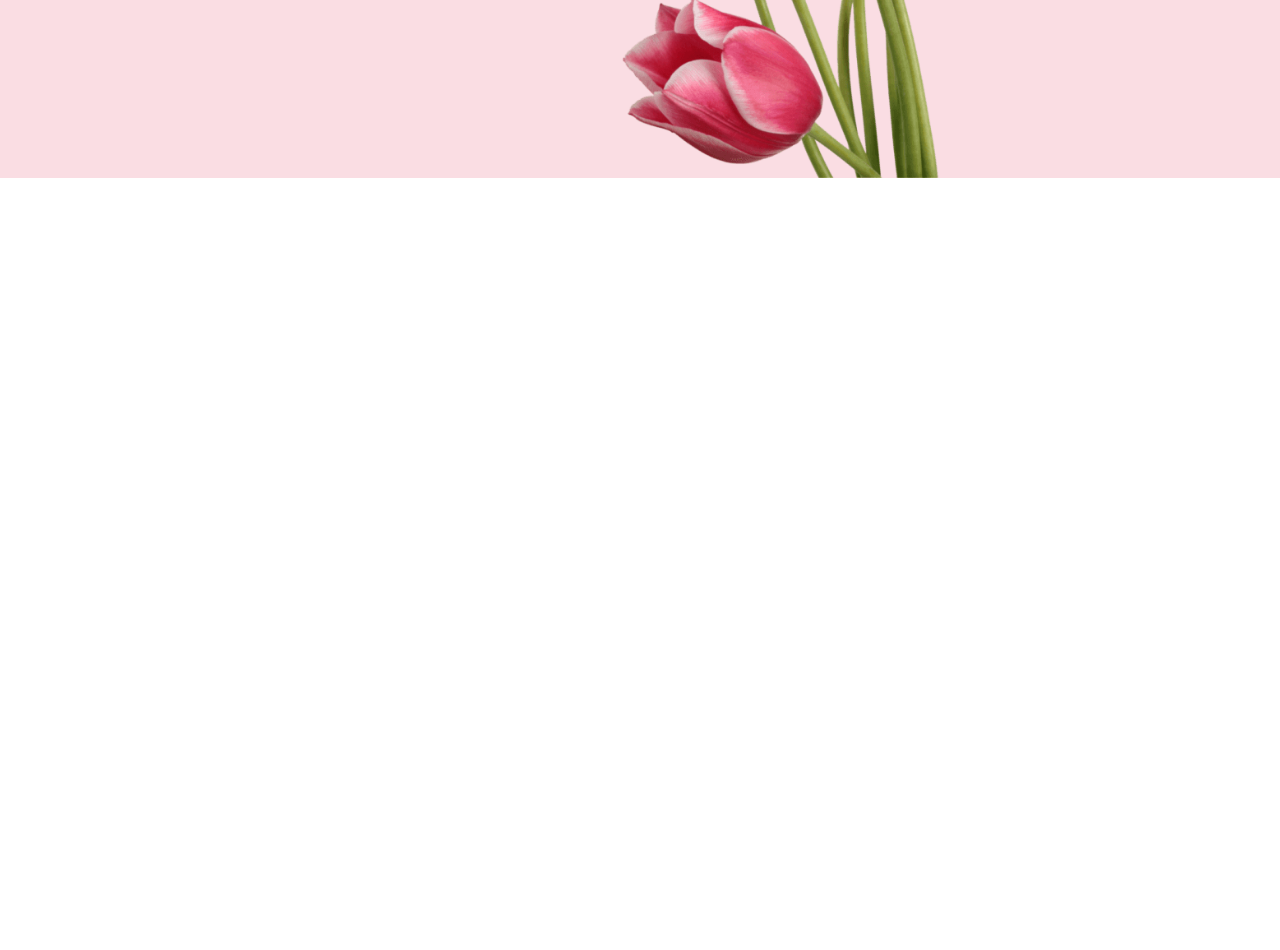
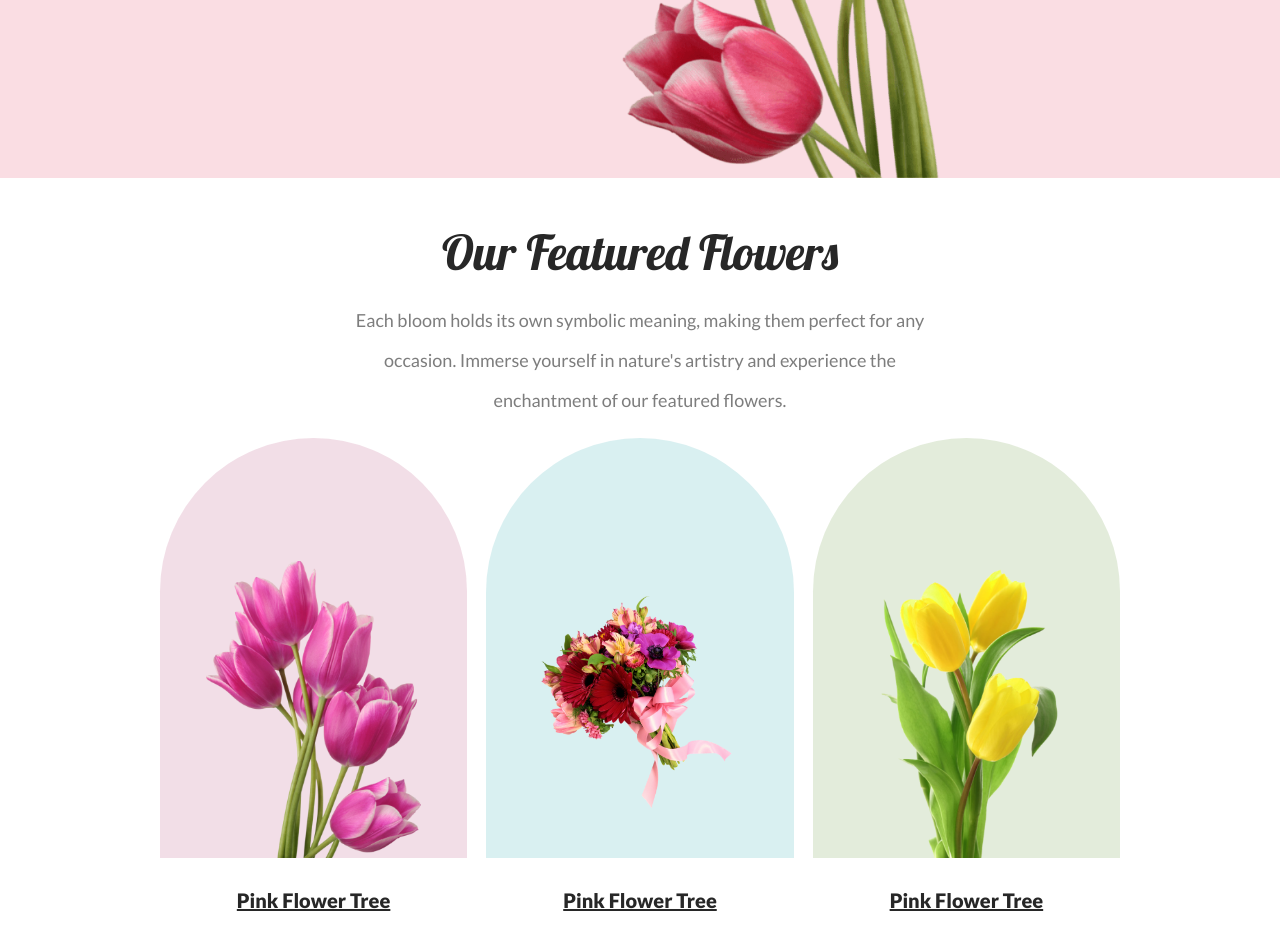
Before and after one commit to ukayching-marma/flower-shop-assignment, a plain HTML site: page index.html in a window 1280 px wide. Shown: the part 564-1514 px from the top of the page. Before the commit the page ends 800 px from the top, so only its background shows below. Drawn offline with Linux system fonts and the light colour scheme.

Commit message:
Build Featured Flowers Section

```diff
--- a/index.html
+++ b/index.html
@@ -68,6 +68,46 @@
                     </div>
                 </div>
         </section>
+
+        <!-- Featured Flowers Section -->
+        <section class="featured-section">
+            <div class="container featured-section-container">
+                <!-- Featured Flowers Section Content Information -->
+                <div class="row">
+                    <div class="col-1 fs-ct-info">
+                        <h1 class="fs-ct-info-title">Our Featured Flowers</h1>
+                        <p class="fs-ct-info-description">Each bloom holds its own symbolic meaning, making them perfect for any occasion. Immerse yourself in nature's artistry and experience the enchantment of our featured flowers.</p>
+                    </div>
+                </div>
+                <!-- Featured Flowers Section Media Information -->
+                <div class="row">
+                    <div class="col-3">
+                        <div class="fs-ct-media-1">
+                            <img src="./media/pngwing 6.png" alt="" class="fs-ct-media-1-img">
+                        </div>
+                        <div class="fs-ct-media-lnk">
+                            <a href="#">Pink Flower Tree</a>
+                        </div>
+                    </div>
+                    <div class="col-3">
+                        <div class="fs-ct-media-2">
+                            <img src="./media/pngwing 5.png" alt="" class="fs-ct-media-2-img">
+                        </div>
+                        <div class="fs-ct-media-lnk">
+                            <a href="#">Pink Flower Tree</a>
+                        </div>
+                    </div>
+                    <div class="col-3">
+                        <div class="fs-ct-media-3">
+                            <img src="./media/pngwing 7.png" alt="" class="fs-ct-media-3-img">
+                        </div>
+                        <div class="fs-ct-media-lnk">
+                            <a href="#">Pink Flower Tree</a>
+                        </div>
+                    </div>
+                </div>
+            </div>
+        </section>
     </main>
 </body>
 </html>
--- a/style.css
+++ b/style.css
@@ -9,10 +9,10 @@
     width: 75vw;
     margin: 0 auto;
 }
-.row{
+.row {
     display: flex;
     align-items: center;
-    justify-content: space-evenly;
+    justify-content: space-between;
 }
 .col-2 {
     width: 50%;
@@ -82,3 +82,75 @@ img.intro-media-img {
     display: flex;
     justify-content: flex-end;
 }
+
+/* Featured Flowers Section style */
+.featured-section{
+    width: 100vw;
+    height: 98vh;
+    display: flex;
+    justify-content: center;
+    align-items: center;
+}
+.col-1{
+    width: 100%;
+}
+.fs-ct-info-title{
+    text-align: center;
+    color: #272727;
+    font-size: 48px;
+    font-weight: 400;
+    font-family: 'Lobster', cursive;
+}
+.fs-ct-info-description{
+    text-align: center;
+    color: rgba(39, 39, 39, 0.60);
+    font-size: 18px;
+    line-height: 40px;
+    padding: 18px 0;
+    font-weight: 400;
+    font-family: 'Lato', sans-serif;
+    width: 60%;
+    margin: 0 auto;
+}
+/* Featured Flowers Section Media Information Style */
+.col-3{
+    width: 32%;
+}
+.fs-ct-media-1, .fs-ct-media-2, .fs-ct-media-3{
+    width: 100%;
+    height: 420px;
+    border-radius: 300px 300px 0px 0px;
+}
+.fs-ct-media-1{
+    background: rgba(167, 33, 98, 0.15);
+}
+.fs-ct-media-2{
+    background: rgba(5, 151, 160, 0.15);
+}
+.fs-ct-media-3{
+    background: rgba(71, 125, 17, 0.15);
+}
+.fs-ct-media-1-img, .fs-ct-media-2-img, .fs-ct-media-3-img{
+    width:70%;
+}
+.fs-ct-media-1, .fs-ct-media-2, .fs-ct-media-3 {
+    display: flex;
+    justify-content: center;
+    align-items: flex-end;
+}
+.fs-ct-media-2-img{
+    margin-bottom: 50px;
+}
+.fs-ct-media-lnk a{
+    color: #272727;
+    text-align: center;
+    font-family: 'Lato', sans-serif;
+    font-weight: 900;
+    font-size: 20px;
+    line-height: 35px;
+}
+.fs-ct-media-lnk {
+    display: flex;
+    justify-content: center;
+    margin-top: 25px;
+}
```
